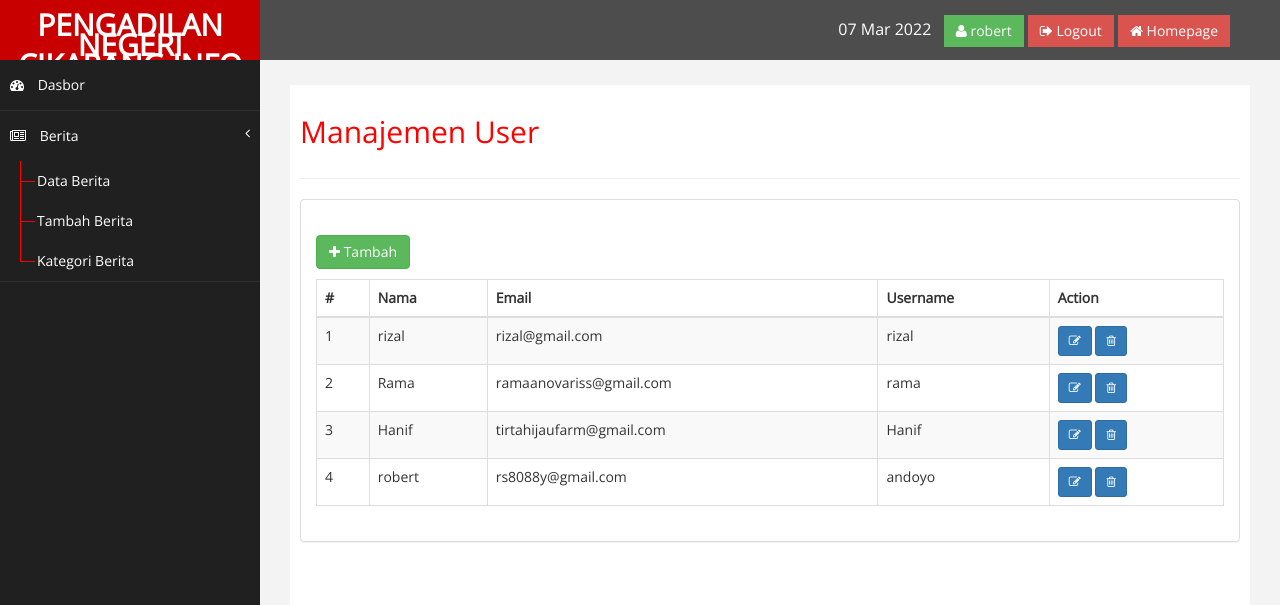
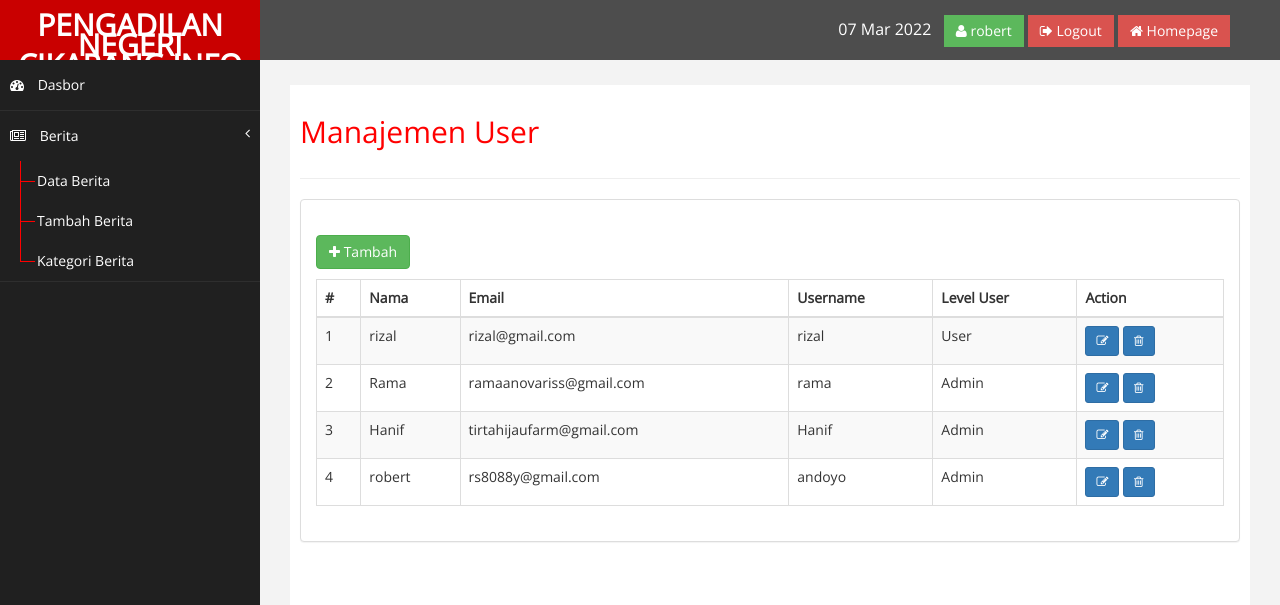
Before and after one commit to ramanovaris/pn_info_cikarang, a CodeIgniter app: page /pn_info_cikarang/index.php/admin/user/index in a window 1280 px wide. Shown: the top 605 px of the page. Run offline with CodeIgniter, Linux system fonts and the light colour scheme; a user stored in the database is signed in; data comes from the database, SQL or seed files in the repository; some libraries are stand-ins or nearby versions.

Commit message:
Tampilkan kolom level user

```diff
--- a/application/views/admin/user/list.php
+++ b/application/views/admin/user/list.php
@@ -8,6 +8,7 @@
         <th>Nama</th>
         <th>Email</th>
         <th>Username</th>
+        <th>Level User</th>
         <th>Action</th>
     </tr>
 </thead>
@@ -18,6 +19,7 @@
         <td><?php echo $user->nama ?></td>
         <td><?php echo $user->email ?></td>
         <td><?php echo $user->username ?></td>
+        <td><?php echo $user->akses_level ?></td>
         <td>
         <a href="<?php echo base_url('admin/user/edit/'.$user->id_user) ?>"class="btn btn-primary btn-sm"><i class="fa fa-edit"></i></a>
 
```
